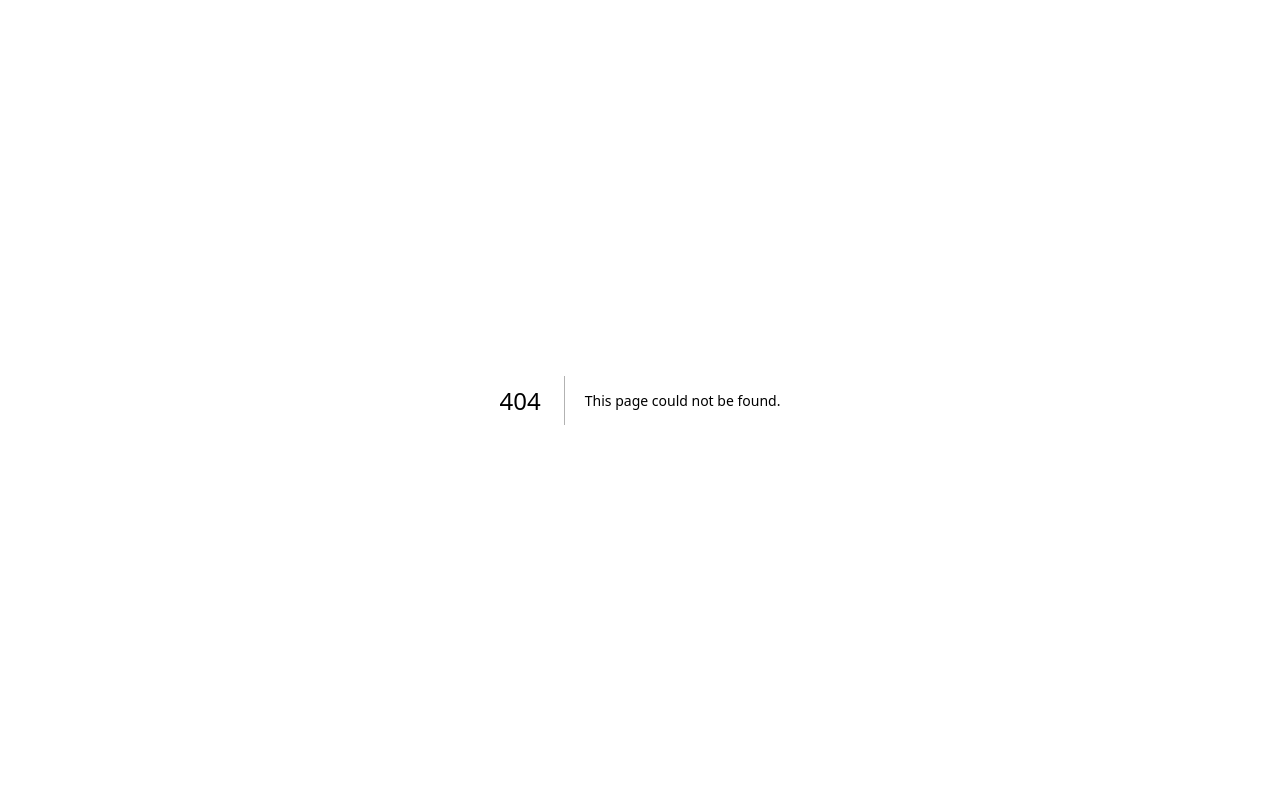
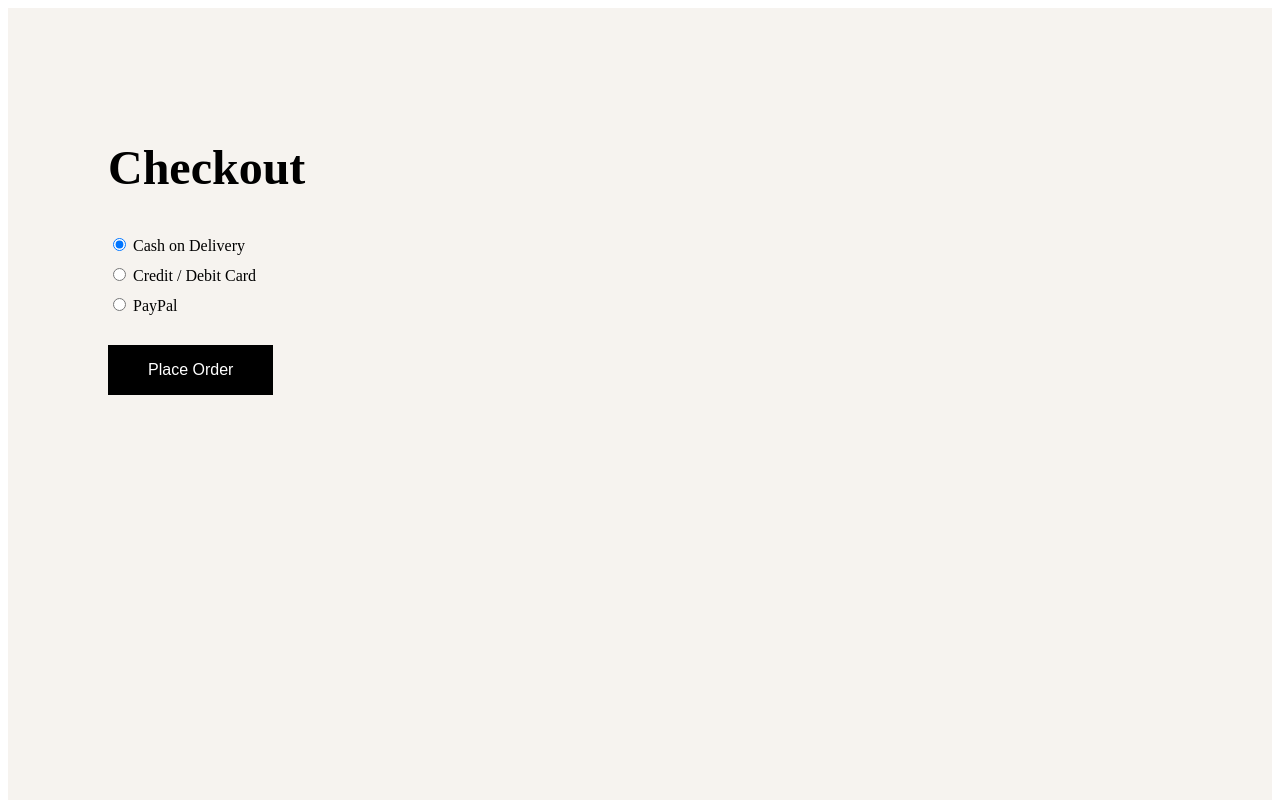
Before and after one commit to divaboutique/diva-boutique-frontend, a Next.js app: page /checkout in a window 1280 px wide. Before the commit this address had no page. Shown: the top 800 px of the page. Built offline with nearby package versions, Linux system fonts and the light colour scheme.

Commit message:
Create checkout.js

```diff
--- /dev/null
+++ b/pages/checkout.js
@@ -0,0 +1,67 @@
+import { useState } from "react";
+
+export default function Checkout() {
+  const [payment, setPayment] = useState("cod");
+
+  async function placeOrder() {
+    alert(`Order placed with payment method: ${payment.toUpperCase()}`);
+    // Later: connect to backend
+  }
+
+  return (
+    <main style={{ background: "#f6f3ef", minHeight: "100vh", padding: "100px" }}>
+      <h1 style={{ fontFamily: "serif", fontSize: "48px", marginBottom: "40px" }}>
+        Checkout
+      </h1>
+
+      <div style={{ marginBottom: "30px" }}>
+        <label style={{ display: "block", marginBottom: "10px" }}>
+          <input
+            type="radio"
+            name="payment"
+            value="cod"
+            checked={payment === "cod"}
+            onChange={() => setPayment("cod")}
+          />
+          {" "}Cash on Delivery
+        </label>
+
+        <label style={{ display: "block", marginBottom: "10px" }}>
+          <input
+            type="radio"
+            name="payment"
+            value="card"
+            checked={payment === "card"}
+            onChange={() => setPayment("card")}
+          />
+          {" "}Credit / Debit Card
+        </label>
+
+        <label style={{ display: "block", marginBottom: "10px" }}>
+          <input
+            type="radio"
+            name="payment"
+            value="paypal"
+            checked={payment === "paypal"}
+            onChange={() => setPayment("paypal")}
+          />
+          {" "}PayPal
+        </label>
+      </div>
+
+      <button
+        onClick={placeOrder}
+        style={{
+          padding: "16px 40px",
+          backgroundColor: "#000",
+          color: "#fff",
+          border: "none",
+          fontSize: "16px",
+          cursor: "pointer"
+        }}
+      >
+        Place Order
+      </button>
+    </main>
+  );
+}
```
